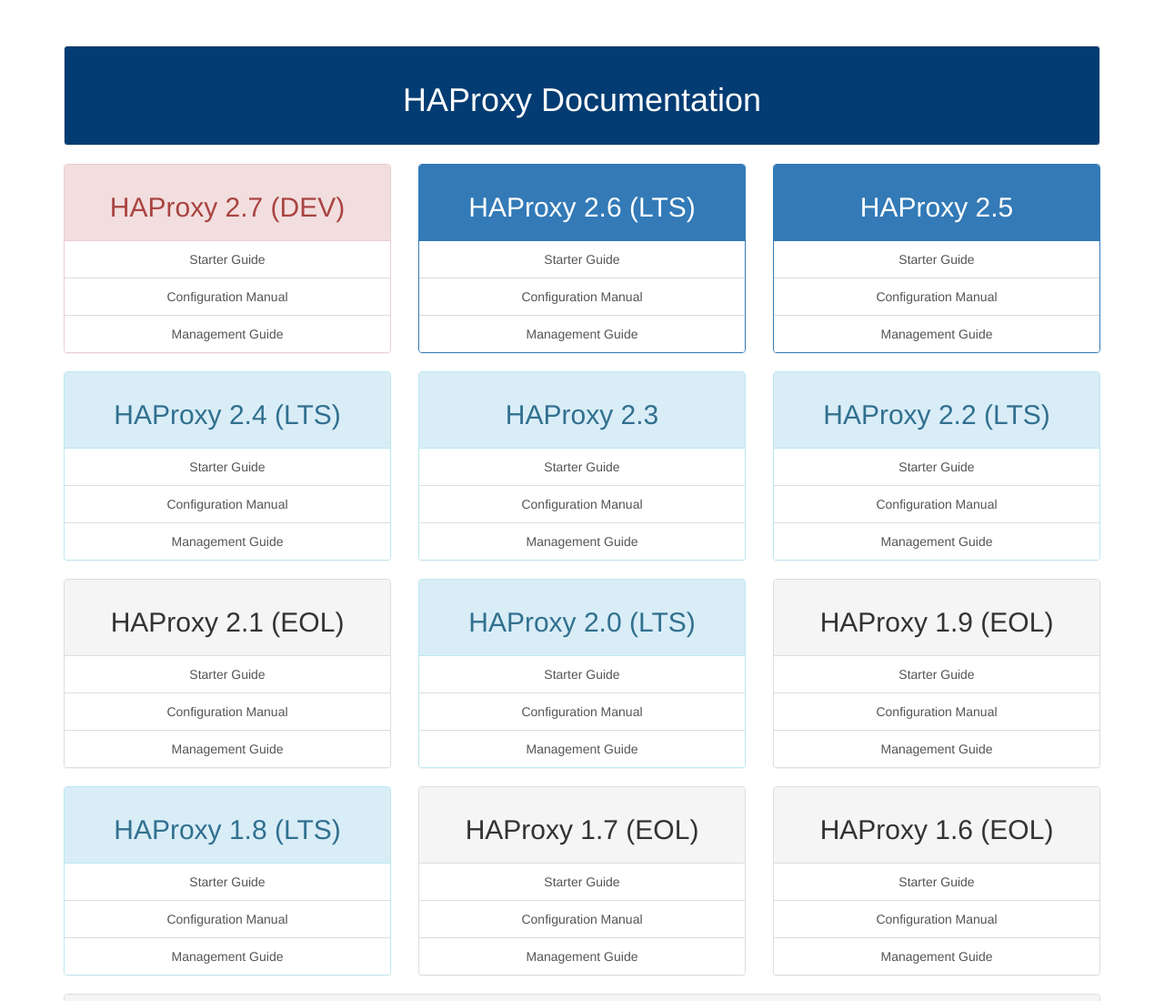
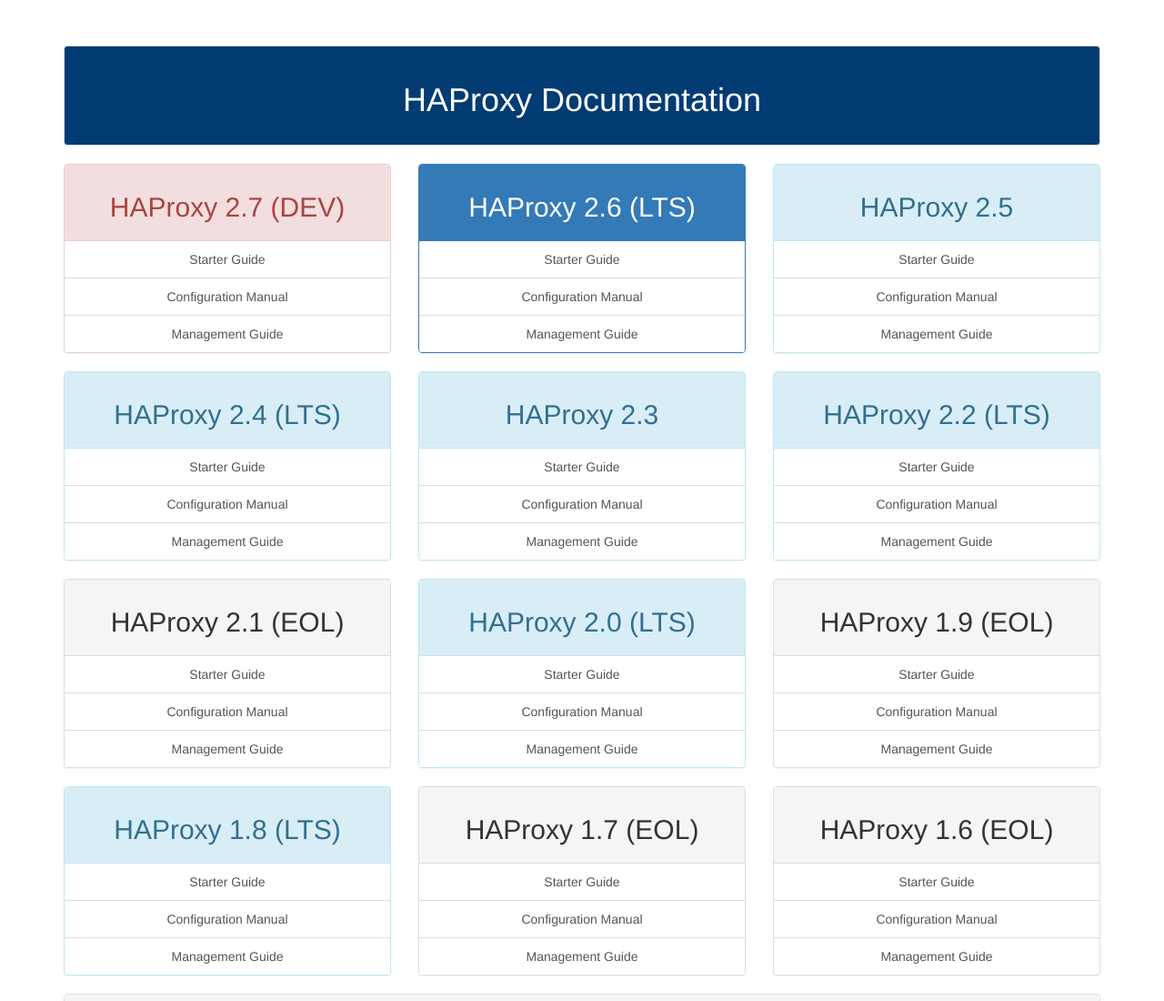
Before and after one commit to haproxy/docs, a plain HTML site: page docs/index.html in a window 1280 px wide. Shown: the top 1100 px of the page at 91% size. Drawn offline with nearby package versions, Linux system fonts and the light colour scheme.

Commit message:
Replace `primary` with `info` for HAProxy 2.5 on index.html
2.5 is neither the newest stable version, nor the newest LTS version, thus
there is no reason for it to be highlighted.

```diff
--- a/docs/index.html
+++ b/docs/index.html
@@ -45,7 +45,7 @@
 					</div>
 					<div class="col-md-4 col-sm-6">
 						<div class="text-center">
-							<div class="panel panel-primary">
+							<div class="panel panel-info">
 								<div class="panel-heading">
 									<h2>HAProxy 2.5</h2>
 								</div>
```
